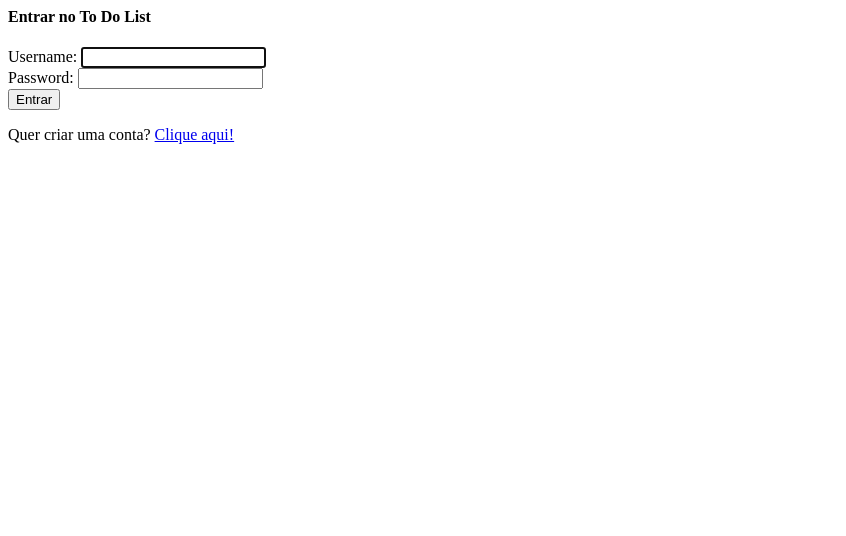
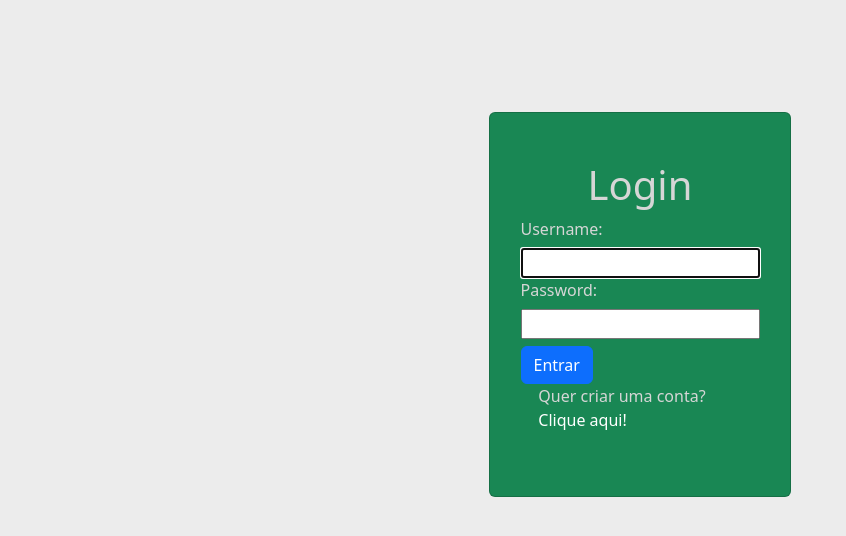
Before and after one commit to geraldo-dev/to-do-list, a Django app: page /accounts/login/ in a window 1280 px wide. Shown: the top 536 px of the page, without its empty margins (0-846 px from the left). Run offline with Django 5.2, Linux system fonts and the light colour scheme.

Commit message:
styling login

```diff
--- a/tasks/static/css/style.css
+++ b/tasks/static/css/style.css
@@ -11,6 +11,19 @@ a{
     margin-top: 10px;
 }
 
+.card{
+    margin: auto;
+    align-items: center;
+    margin-top: 10%;
+    width: 27%;
+    height: 15%px;
+    background-color: aqua;
+    color: rgb(214, 214, 214);
+}
+
+.card input, button{
+    margin-top: 3%;
+}
 
 footer{
     position: fixed;
--- a/tasks/templates/base.html
+++ b/tasks/templates/base.html
@@ -15,8 +15,8 @@
   </head>
   <body>
     <div class="container mt-5">
+        {% if user.is_authenticated %}
         <nav class="navbar bg-secondary p-2 ">
-            {% if user.is_authenticated %}
                 <h1><a class="text-white" href="{% url 'index' %}">Home</a></h1>
             <!-- form for logout -->
 
--- a/templates/registration/login.html
+++ b/templates/registration/login.html
@@ -1,9 +1,7 @@
-<div class="row">
-  <div class="col-md-4 offset-md-4">
-    <div class="card auth-card">
-      <div class="card-body">
-        <h4 class="card-title text-center">Entrar no To Do List</h4>
-
+{% extends "base.html" %}
+{% block content %}
+<div class="card bg-success p-5">
+    <h1>Login</h1>
     <form method="post">
       {% csrf_token %}
       <input type="hidden" name="next" value="{{ next }}" />
@@ -14,11 +12,10 @@
         Entrar
       </button>
     </form>
+    <p class="change-form-p">
+      Quer criar uma conta? <a class="text-white" href="/accounts/register">Clique aqui!</a>
+    </p>
 
-        <p class="change-form-p">
-          Quer criar uma conta? <a href="/accounts/register">Clique aqui!</a>
-        </p>
 </div>
-    </div>
-  </div>
-</div>
+
+{% endblock %}
```
Lines whose indentation alone changed are shown as unchanged.
